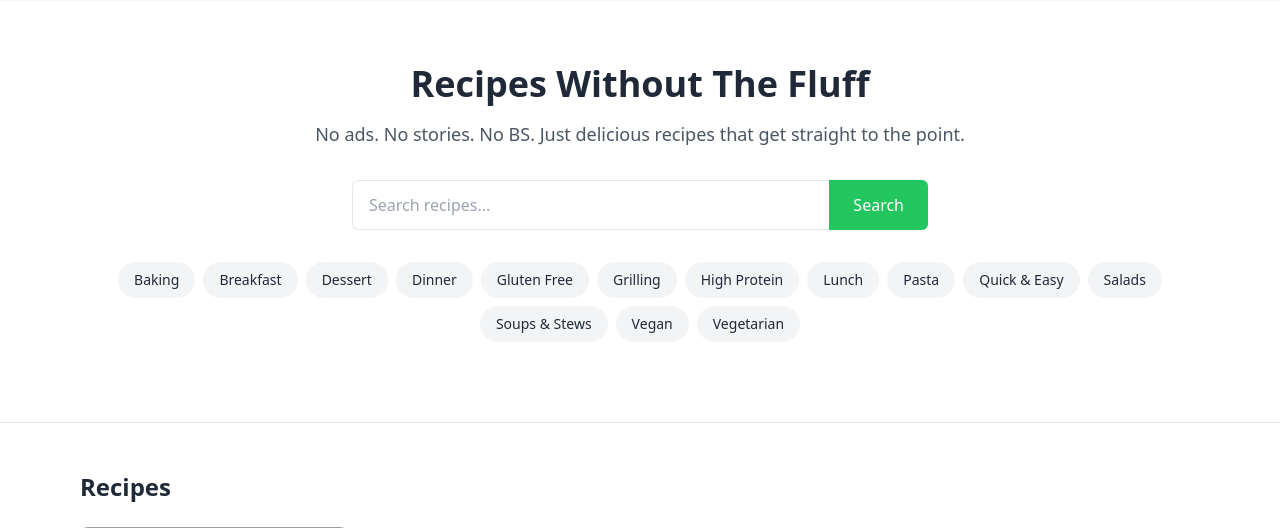
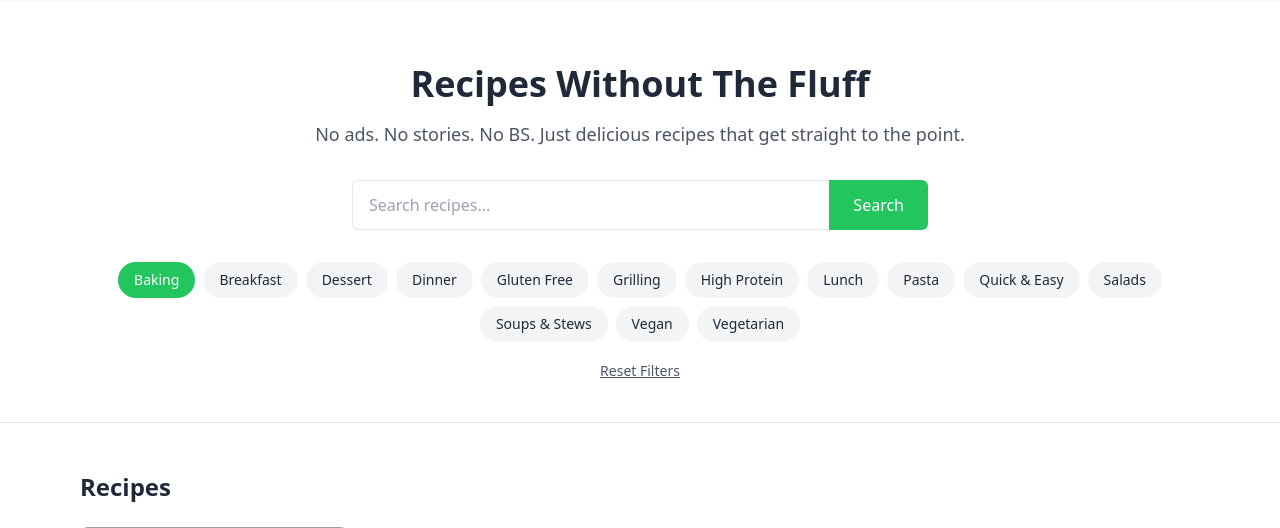
Before and after one commit to twag117/PlainPlates, a FastAPI app: page /recipes?category=baking in a window 1280 px wide. Shown: the part 64-592 px from the top of the page. Run offline with FastAPI, Linux system fonts and the light colour scheme; data comes from the database, SQL or seed files in the repository; some libraries are stand-ins or nearby versions; grey boxes are pictures that could not be loaded.

Commit message:
added reset filter link

```diff
--- a/templates/recipes.html
+++ b/templates/recipes.html
@@ -29,11 +29,28 @@
             <!-- Category Pills -->
             <div class="flex flex-wrap justify-center gap-2 mb-4">
                 {% for category in categories %}
-                <a href="/recipes?category={{ category.slug }}{% if q %}&q={{ q }}{% endif %}" class="bg-gray-100 hover:bg-gray-200 text-gray-800 px-4 py-2 rounded-full text-sm">
+                <a href="/recipes?category={{ category.slug }}{% if q %}&q={{ q }}{% endif %}"
+                class="{% if selected_category == category.slug %}
+                            bg-primary-500 text-white
+                        {% else %}
+                            bg-gray-100 text-gray-800 hover:bg-gray-200
+                        {% endif %}
+                        px-4 py-2 rounded-full text-sm transition">
                     {{ category.name }}
                 </a>
                 {% endfor %}
             </div>
+
+            {% if q or selected_category %}
+            <div class="-mb-6 text-center">
+                <a href="/recipes"
+                class="inline-block text-sm text-gray-600 hover:text-primary-600 underline">
+                Reset Filters
+                </a>
+            </div>
+            {% endif %}
+
+
         </div>
     </div>
 </section>
```
